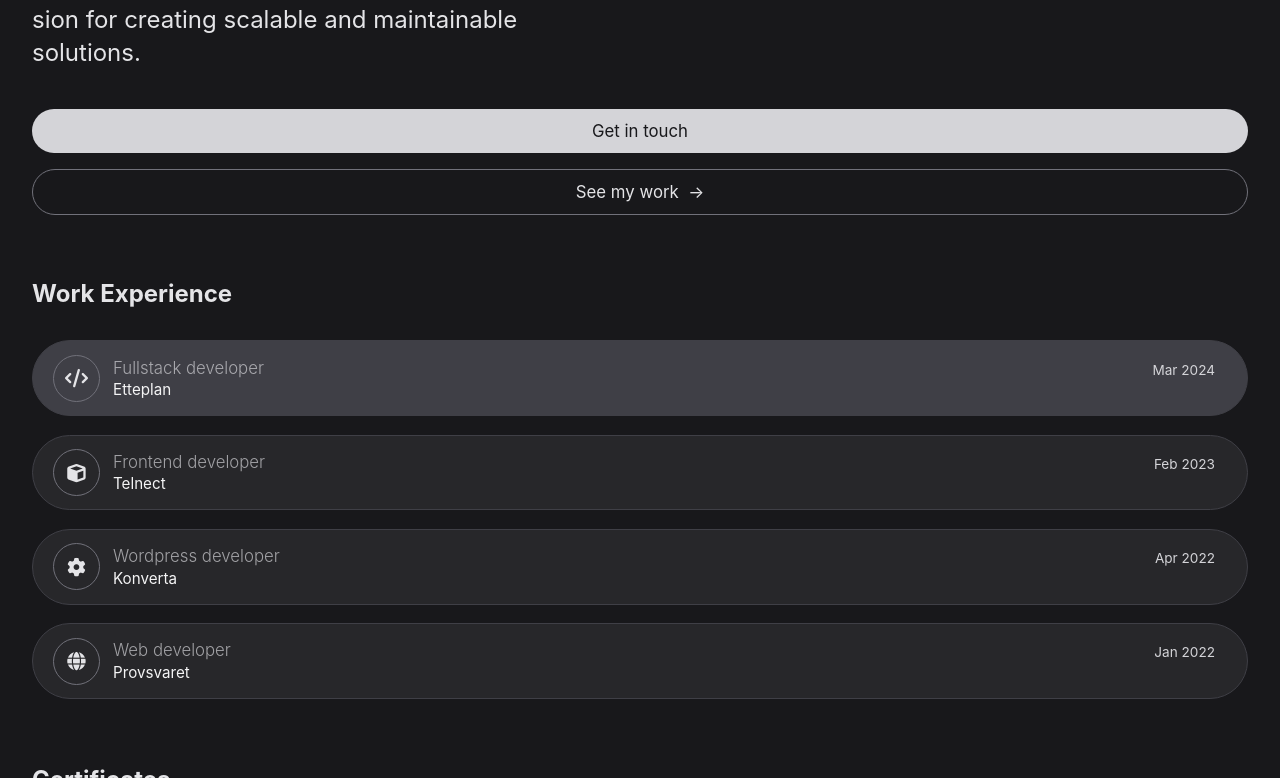
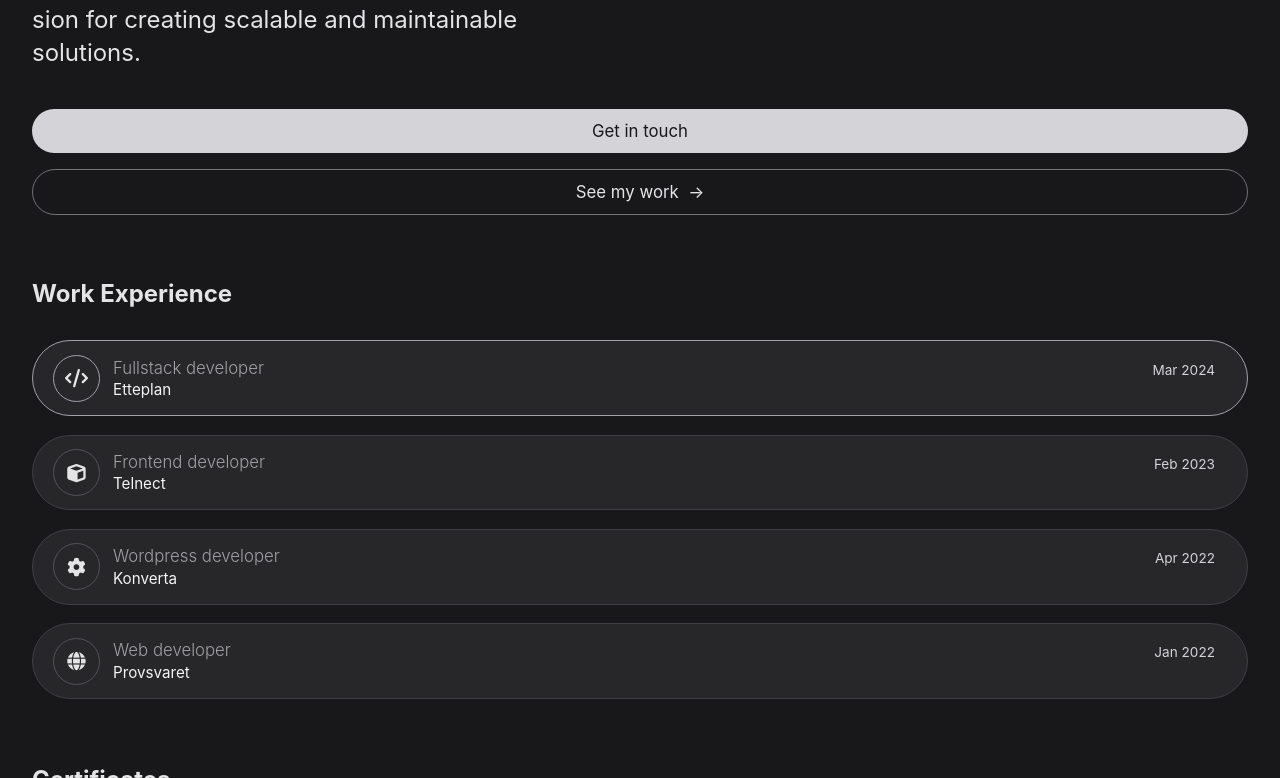
Before and after one commit to ktranish/ktranish.com, an Astro site: page / in a window 1280 px wide. In both pictures the pointer is over the element 640 px from the left and 924 px from the top of the page. Shown: the part 546-1324 px from the top of the page. Built offline with nearby package versions, Linux system fonts and the light colour scheme; Astro itself is replaced by a stand-in of ours.

Commit message:
add transition to *::before and refine active state for article tag

```diff
--- a/src/pages/index.astro
+++ b/src/pages/index.astro
@@ -236,7 +236,7 @@ import avatar from "../avatar.jpg";
 	}
 
 	@media (prefers-reduced-motion: no-preference) {
-		*{
+		*, *::before{
 			transition-duration: 300ms;
 			transition-timing-function: cubic-bezier(0.4, 0, 0.2, 1);
 		}
@@ -306,7 +306,6 @@ import avatar from "../avatar.jpg";
 	}
 
 	main section article{
-		cursor: pointer;
 		margin: 1.15rem 0;
 		position: relative;
 		border-radius: 9999px;
@@ -314,10 +313,6 @@ import avatar from "../avatar.jpg";
 		padding: 1rem 2rem 1rem 5rem;
 		background-color: var(--zinc-800);
 		border: 1px solid var(--zinc-700);
-	}
-
-	main section article:hover{
-		background-color: var(--zinc-700);
 	}
 
 	main section article::before {
@@ -334,8 +329,12 @@ import avatar from "../avatar.jpg";
 		color: var(--zinc-200);
     justify-content: center;
 		content: attr(aria-label);
-		border: 1px solid var(--zinc-500);
+		border: 1px solid var(--zinc-600);
 		font-family: 'Font Awesome 5 Free';
+	}
+
+	main section article:hover, main section article:hover::before{
+		border: 1px solid var(--zinc-400);
 	}
 
 	main section article:nth-child(2)::before {
@@ -352,6 +351,10 @@ import avatar from "../avatar.jpg";
 
 	main section article:nth-child(5)::before {
 		content: "\f0ac"; /* Globe icon for Web Developer */
+	}
+
+	main section:not(:nth-child(1)) article{
+		cursor: pointer;
 	}
 
 	main section:not(:nth-child(1)) article::before{
```
